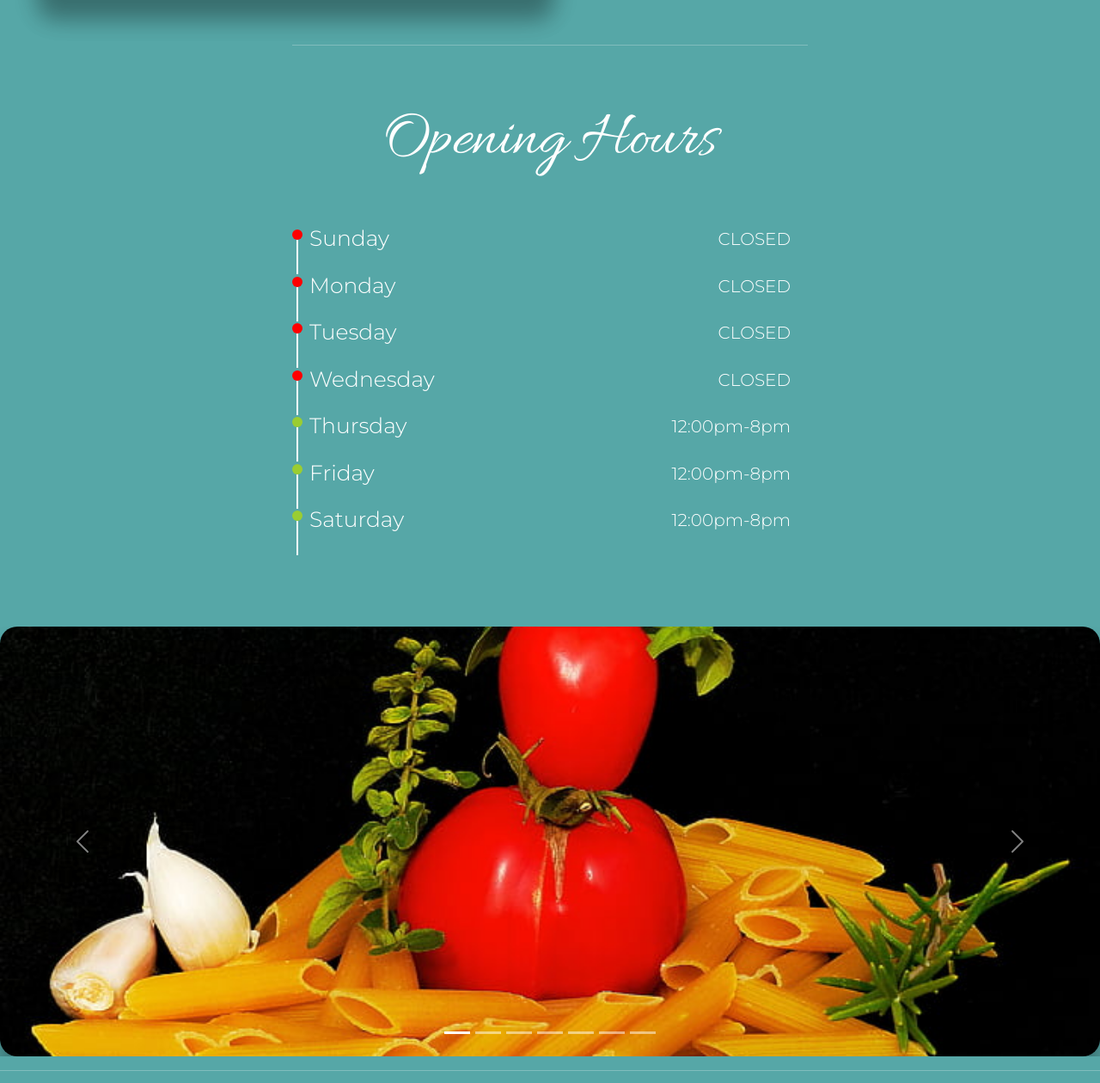
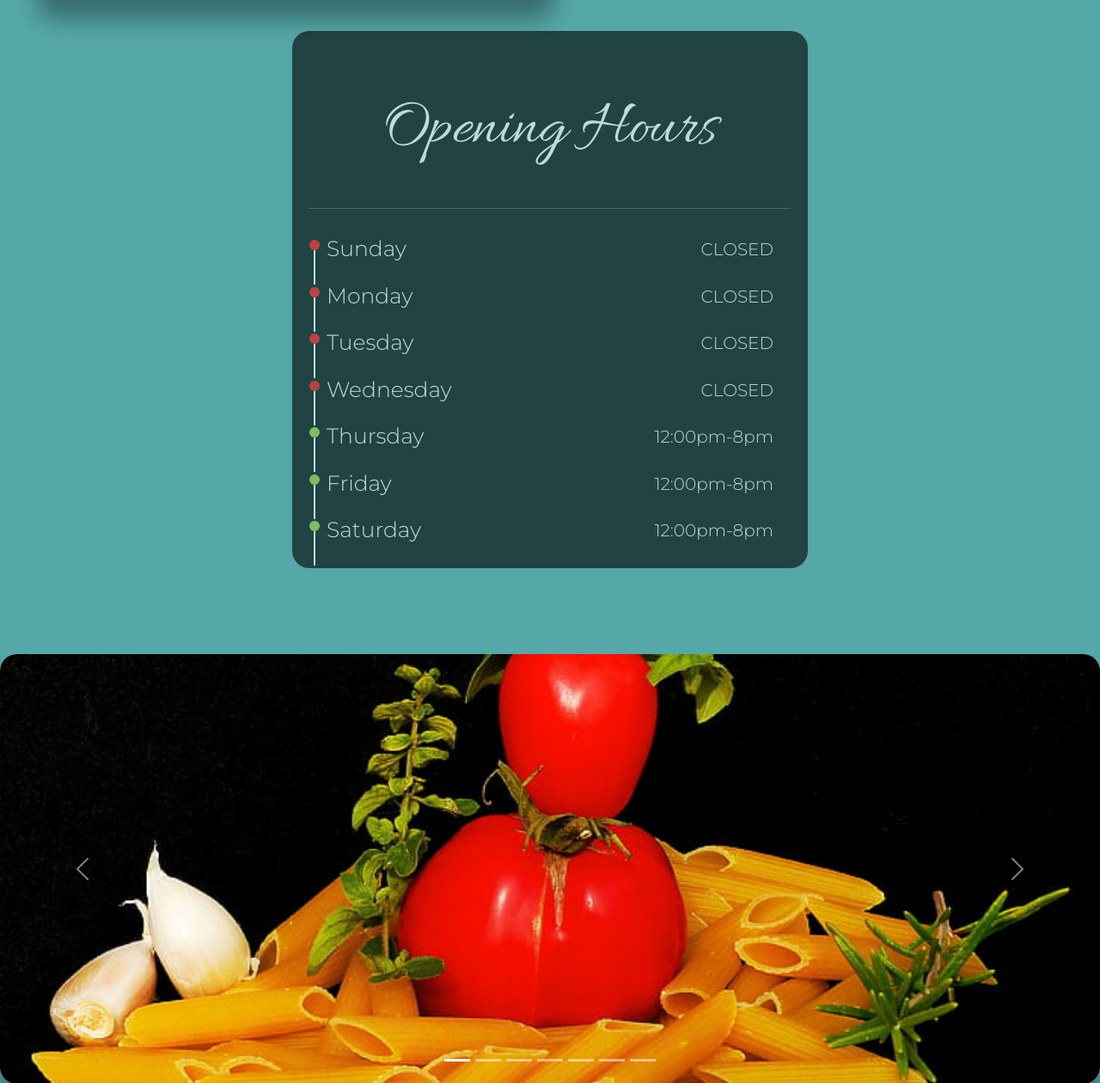
Before and after one commit to Fabscg/lanterna-marketplace, a PHP site: page /public/index.html in a window 1280 px wide. Shown: the part 2306-3566 px from the top of the page at 86% size. Run offline with PHP 8.4, Linux system fonts and the light colour scheme; some libraries are stand-ins or nearby versions.

Commit message:
changes for the schedule and image

```diff
--- a/public/index.html
+++ b/public/index.html
@@ -431,10 +431,10 @@
     </section>
     <div class="opening-hours">
         <div class="timeline">
-            <hr>
             <div>
                 <h2 class="openingHours-title text-center">Opening Hours</h2>
             </div>
+            <hr>
             <div>
                  <div class="timeline-dot closed"></div>
                 <div class="schedule">Sunday<span>CLOSED</span></div>
--- a/public/style.css
+++ b/public/style.css
@@ -313,9 +313,15 @@ em {
 .contact-info:hover {
     color: yellowgreen;
 }
-
+.timeline{
+    border-radius: 20px 20px 20px 20px;
+    padding:20px;
+    background-color: black;
+    opacity: 0.6;
+}
 
 .schedule{
+    color:white;
     padding: 0 20px!important;
     display: flex;
     align-items: center;
```
